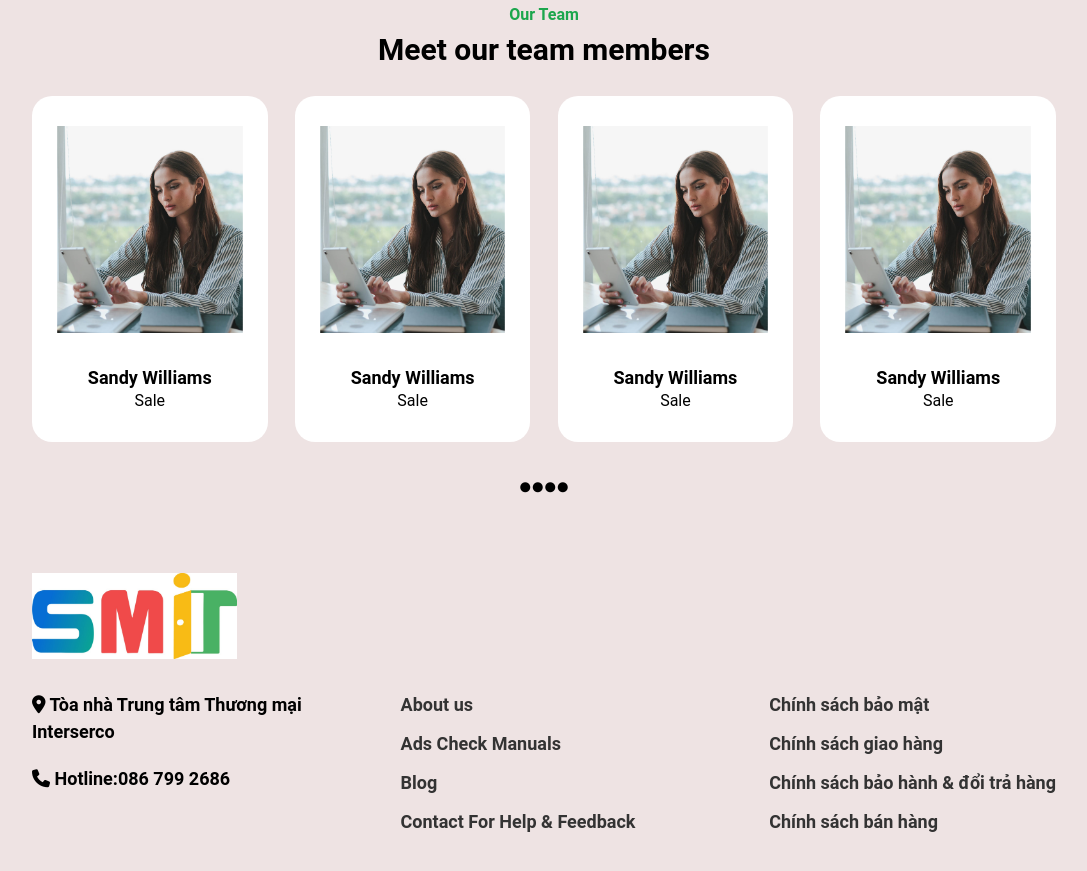
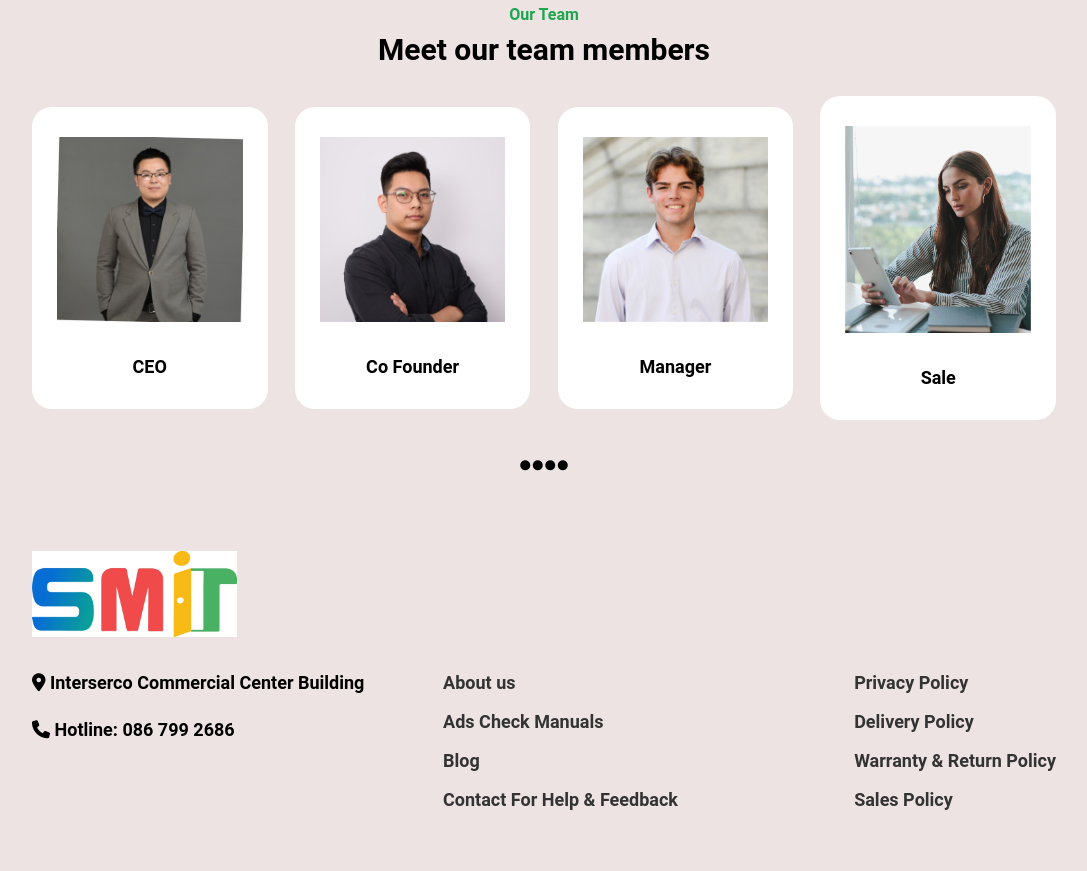
Before and after one commit to Tavanduc411998/smitfbnew, a plain HTML site: page about.html in a window 1280 px wide. Shown: the part 1275-2146 px from the top of the page, without its empty margins (96-1183 px from the left). Drawn offline with Linux system fonts and the light colour scheme.

Commit message:
edit logo, team, footer

```diff
--- a/about.html
+++ b/about.html
@@ -4,7 +4,7 @@
 <head>
     <meta charset="UTF-8">
     <meta name="viewport" content="width=device-width, initial-scale=1.0">
-    <title>Document</title>
+    <title>SMIT</title>
 
     <!-- css -->
     <link rel="stylesheet" href="/assets/css/base.css">
@@ -15,6 +15,9 @@
     <link rel="stylesheet" href="https://cdnjs.cloudflare.com/ajax/libs/font-awesome/6.5.1/css/all.min.css"
         integrity="sha512-DTOQO9RWCH3ppGqcWaEA1BIZOC6xxalwEsw9c2QQeAIftl+Vegovlnee1c9QX4TctnWMn13TZye+giMm8e2LwA=="
         crossorigin="anonymous" referrerpolicy="no-referrer" />
+
+    <!-- Icon -->
+    <link rel="icon" href="/assets/img/logo.jpeg">
 </head>
 
 <body>
@@ -48,7 +51,7 @@
                 </li>
             </ul>
             <button class="nav-email">
-                <p>Example@gmail.com</p>
+                <p>support@smitfb.com</p>
             </button>
             <div class="nav-icon">
                 <i class="fa-solid fa-user"></i>
@@ -71,10 +74,12 @@
                             <i class="fa-solid fa-download"></i>
                         </button>
                     </a>
-                    <button class="download-pc fz20">
-                        Download for PC
-                        <i class="fa-solid fa-download"></i>
-                    </button>
+                    <a href="https://chrome.google.com/webstore/detail/ljedfaakhffjejlapgogmnllpgdojomn">
+                        <button class="download-pc fz20">
+                            Download for PC
+                            <i class="fa-solid fa-download"></i>
+                        </button>
+                    </a>
                 </div>
             </div>
             <div class="banner-video-box">
@@ -109,34 +114,30 @@
             <div class="team-box">
                 <div class="team-item">
                     <div class="team-img">
-                        <img src="/assets/img/team1.png" alt="team1">
+                        <img src="/assets/img/team1.jpg" alt="team1">
                     </div>
-                    <h4>Sandy Williams</h4>
-                    <p class="fz16">Sale</p>
+                    <h4>CEO</h4>
                 </div>
 
                 <div class="team-item">
                     <div class="team-img">
-                        <img src="/assets/img/team1.png" alt="team1">
+                        <img src="/assets/img/team2.jpg" alt="team2">
                     </div>
-                    <h4>Sandy Williams</h4>
-                    <p class="fz16">Sale</p>
+                    <h4>Co Founder</h4>
                 </div>
 
                 <div class="team-item">
                     <div class="team-img">
-                        <img src="/assets/img/team1.png" alt="team1">
+                        <img src="/assets/img/team3.jpg" alt="team3">
                     </div>
-                    <h4>Sandy Williams</h4>
-                    <p class="fz16">Sale</p>
+                    <h4>Manager</h4>
                 </div>
 
                 <div class="team-item">
                     <div class="team-img">
-                        <img src="/assets/img/team1.png" alt="team1">
+                        <img src="/assets/img/team4.png" alt="team4">
                     </div>
-                    <h4>Sandy Williams</h4>
-                    <p class="fz16">Sale</p>
+                    <h4>Sale</h4>
                 </div>
             </div>
 
@@ -161,11 +162,11 @@
             <div class="footer-info">
                 <p>
                     <i class="fa-solid fa-location-dot"></i>
-                    Tòa nhà Trung tâm Thương mại Interserco
+                    Interserco Commercial Center Building
                 </P>
                 <p>
                     <i class="fa-solid fa-phone"></i>
-                    Hotline:086 799 2686
+                    Hotline: 086 799 2686
                 </p>
             </div>
 
@@ -179,10 +180,10 @@
             </div>
 
             <div class="footer-policy">
-                <p>Chính sách bảo mật</p>
-                <p>Chính sách giao hàng</p>
-                <p>Chính sách bảo hành & đổi trả hàng</p>
-                <p>Chính sách bán hàng</p>
+                <p>Privacy Policy</p>
+                <p>Delivery Policy</p>
+                <p>Warranty & Return Policy</p>
+                <p>Sales Policy</p>
             </div>
 
         </div>
```
Also changed, not shown: adscheck.html (+17 -12 lines), blog.html (+17 -12 lines), blogdetail.html (+17 -12 lines), contact.html (+17 -12 lines), index.html (+25 -24 lines), tutorial.html (+17 -12 lines), assets/img/team1.jpg (added), assets/img/team2.jpg (added), assets/img/team3.jpg (added), assets/img/team4.png (renamed from assets/img/team1.png).
